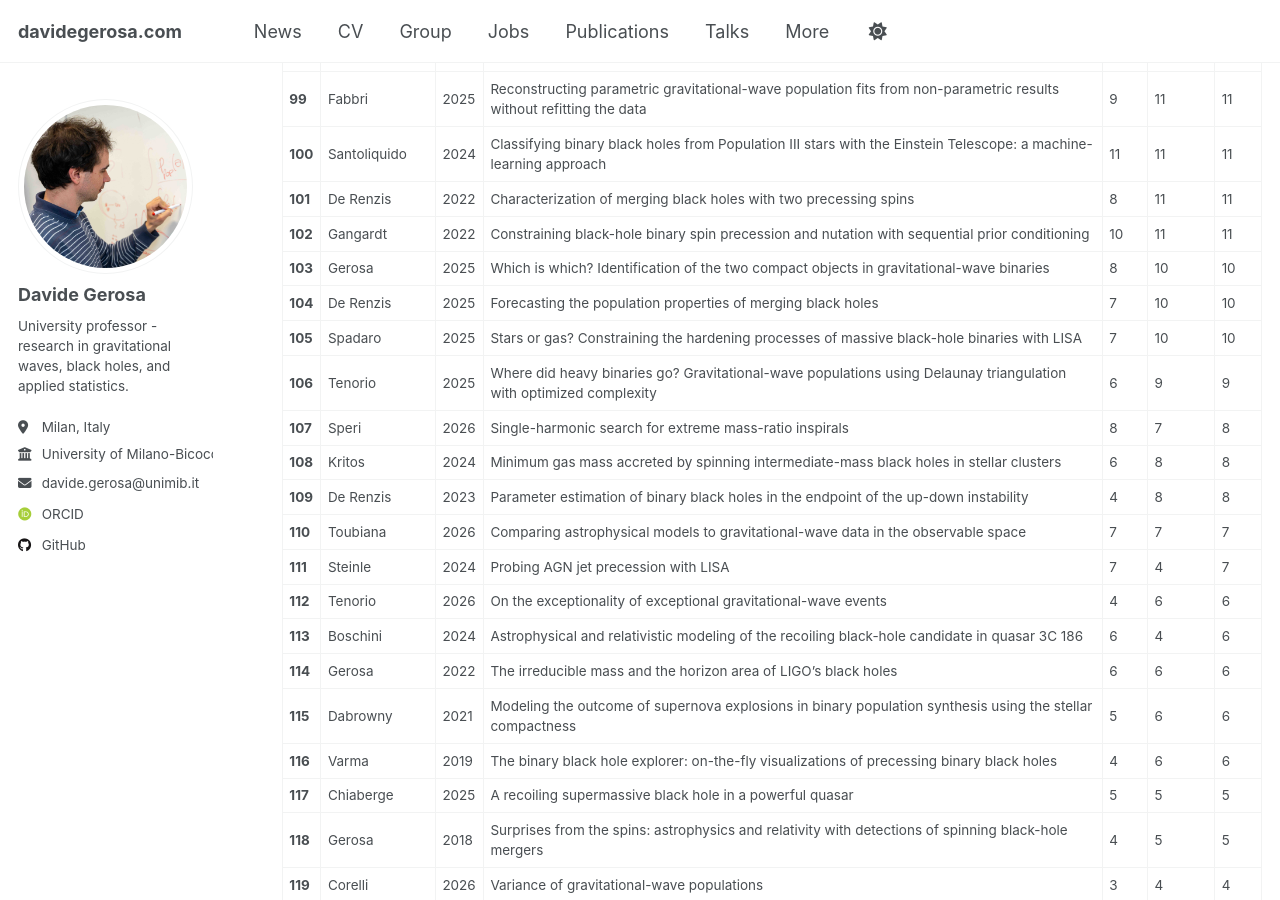
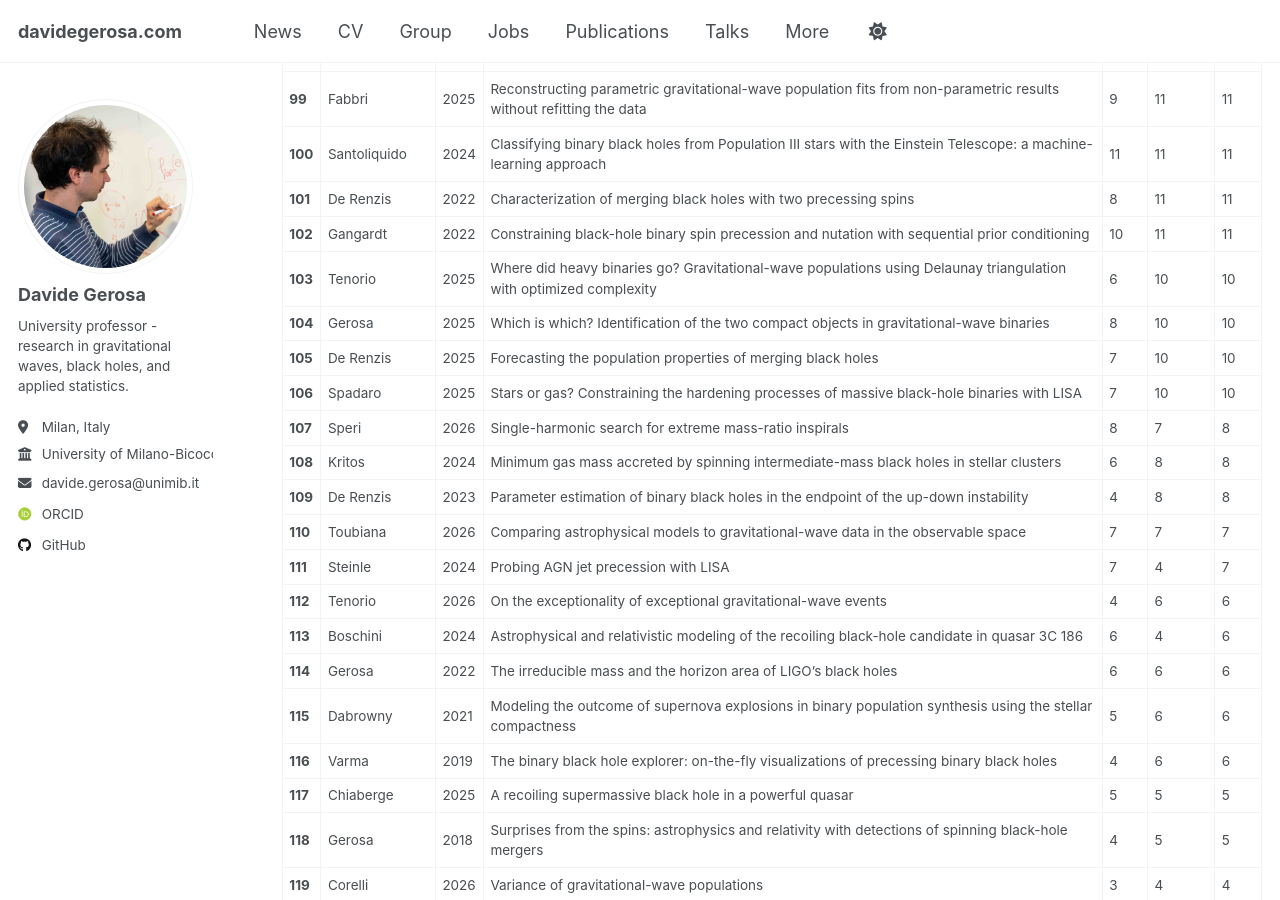
Before and after one commit to dgerosa/website, a Jekyll site: the page built from _pages/citations.md, in a window 1280 px wide and 900 px high, scrolled down 4471 px. Built offline with Jekyll 4.4.1, drawn with Linux system fonts in a browser that asks for light colours; some web fonts are replaced; some of the changed text lies outside the part shown.

Commit message:
Website update from workflow

```diff
--- a/_pages/_citations.md
+++ b/_pages/_citations.md
@@ -111,10 +111,10 @@
 | **100** | Santoliquido | 2024 | Classifying binary black holes from Population III stars with the Einstein Telescope: a machine-learning approach | 11 | 11 | 11 |
 | **101** | De Renzis | 2022 | Characterization of merging black holes with two precessing spins | 8 | 11 | 11 |
 | **102** | Gangardt | 2022 | Constraining black-hole binary spin precession and nutation with sequential prior conditioning | 10 | 11 | 11 |
-| **103** | Gerosa | 2025 | Which is which? Identification of the two compact objects in gravitational-wave binaries | 8 | 10 | 10 |
-| **104** | De Renzis | 2025 | Forecasting the population properties of merging black holes | 7 | 10 | 10 |
-| **105** | Spadaro | 2025 | Stars or gas? Constraining the hardening processes of massive black-hole binaries with LISA | 7 | 10 | 10 |
-| **106** | Tenorio | 2025 | Where did heavy binaries go? Gravitational-wave populations using Delaunay triangulation with optimized complexity | 6 | 9 | 9 |
+| **103** | Tenorio | 2025 | Where did heavy binaries go? Gravitational-wave populations using Delaunay triangulation with optimized complexity | 6 | 10 | 10 |
+| **104** | Gerosa | 2025 | Which is which? Identification of the two compact objects in gravitational-wave binaries | 8 | 10 | 10 |
+| **105** | De Renzis | 2025 | Forecasting the population properties of merging black holes | 7 | 10 | 10 |
+| **106** | Spadaro | 2025 | Stars or gas? Constraining the hardening processes of massive black-hole binaries with LISA | 7 | 10 | 10 |
 | **107** | Speri | 2026 | Single-harmonic search for extreme mass-ratio inspirals | 8 | 7 | 8 |
 | **108** | Kritos | 2024 | Minimum gas mass accreted by spinning intermediate-mass black holes in stellar clusters | 6 | 8 | 8 |
 | **109** | De Renzis | 2023 | Parameter estimation of binary black holes in the endpoint of the up-down instability | 4 | 8 | 8 |
```
Also changed, not shown: other parts of _pages/_citations.md (+11 -11 lines), _pages/_group.md (+1 -1 lines), _pages/_publications.md (+1 -1 lines), _pages/_talks.md (+1 -1 lines).
